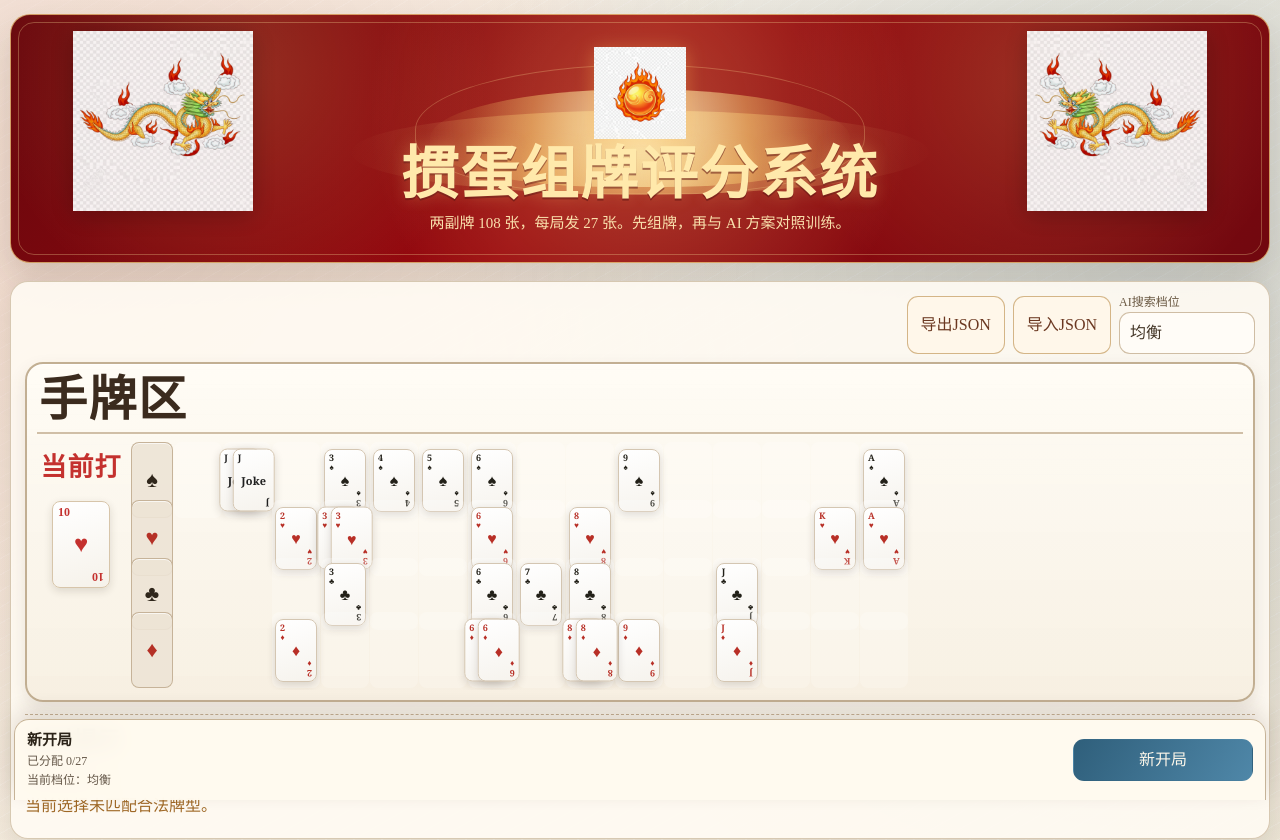
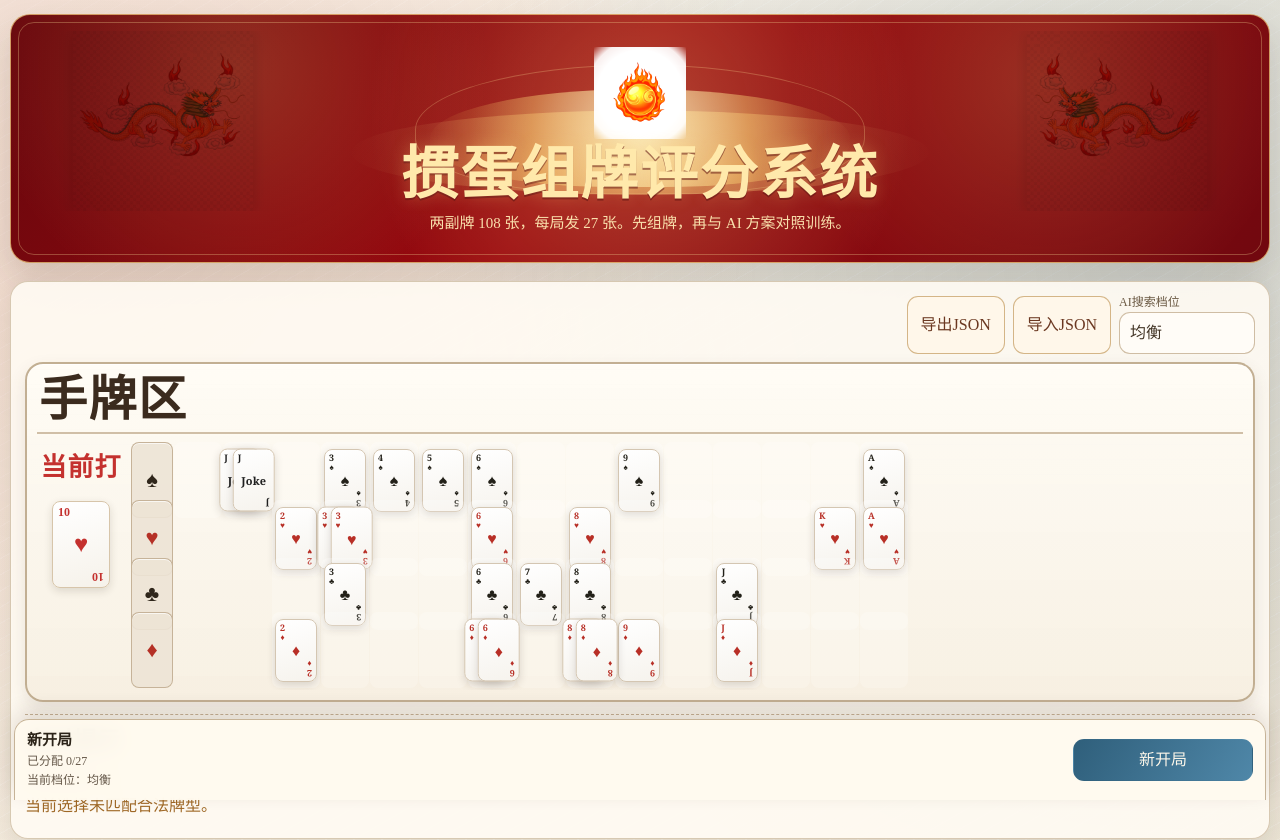
Before and after one commit to ptao73/GDan, a React (Vite) app: page / in a window 1280 px wide. Shown: the top 840 px of the page. Built offline with nearby package versions, Linux system fonts and the light colour scheme.

Commit message:
Blend dragon ornaments into header background

```diff
--- a/src/App.css
+++ b/src/App.css
@@ -103,7 +103,13 @@
   width: 100%;
   height: 100%;
   object-fit: contain;
-  filter: drop-shadow(0 3px 9px rgba(255, 184, 82, 0.38));
+  mix-blend-mode: multiply;
+  filter:
+    brightness(1.12)
+    saturate(1.2)
+    drop-shadow(0 2px 8px rgba(255, 184, 82, 0.28));
+  -webkit-mask-image: radial-gradient(circle, #000 66%, rgba(0, 0, 0, 0.92) 82%, transparent 100%);
+  mask-image: radial-gradient(circle, #000 66%, rgba(0, 0, 0, 0.92) 82%, transparent 100%);
 }
 
 .hero h1 {
@@ -171,8 +177,15 @@
   object-fit: contain;
   z-index: 1;
   pointer-events: none;
-  filter: drop-shadow(0 4px 12px rgba(0, 0, 0, 0.24));
-  opacity: 0.95;
+  mix-blend-mode: multiply;
+  opacity: 0.9;
+  filter:
+    saturate(1.12)
+    contrast(1.06)
+    brightness(0.97)
+    drop-shadow(0 2px 8px rgba(50, 8, 6, 0.2));
+  -webkit-mask-image: radial-gradient(circle, #000 62%, rgba(0, 0, 0, 0.9) 80%, transparent 100%);
+  mask-image: radial-gradient(circle, #000 62%, rgba(0, 0, 0, 0.9) 80%, transparent 100%);
 }
 
 .dragon-left-img {
```
